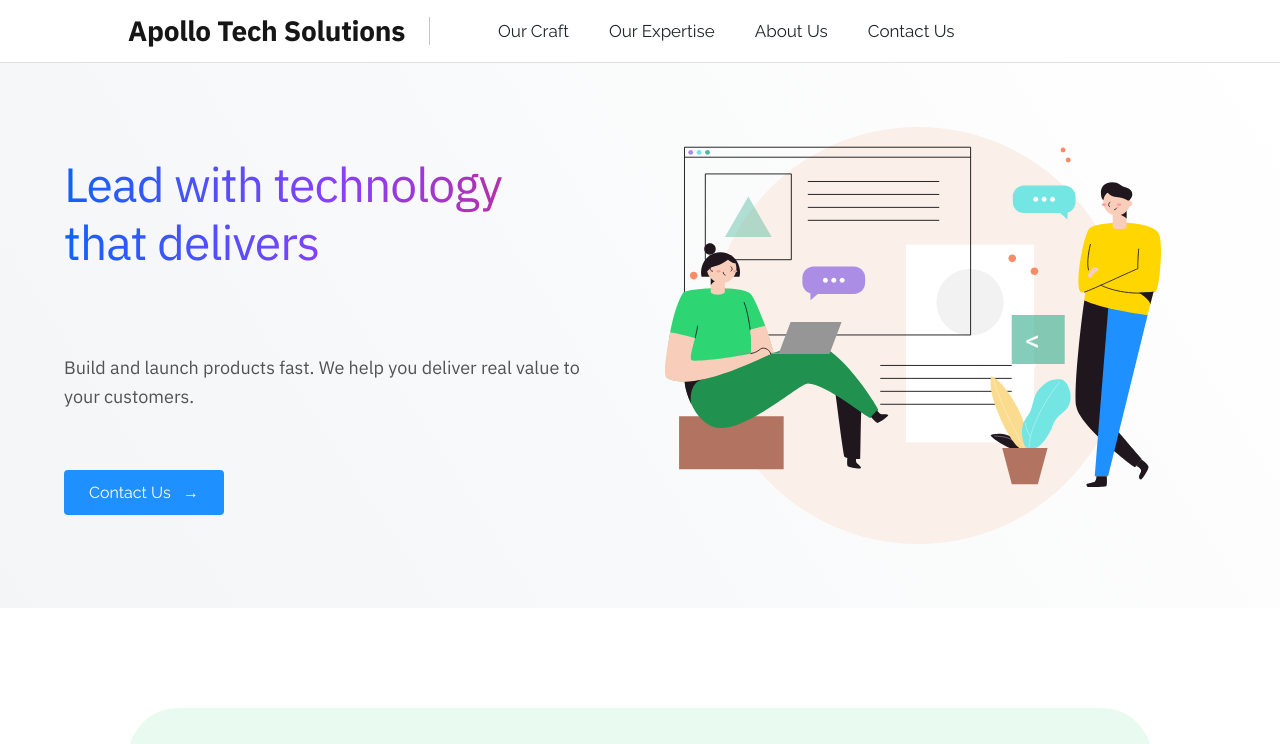
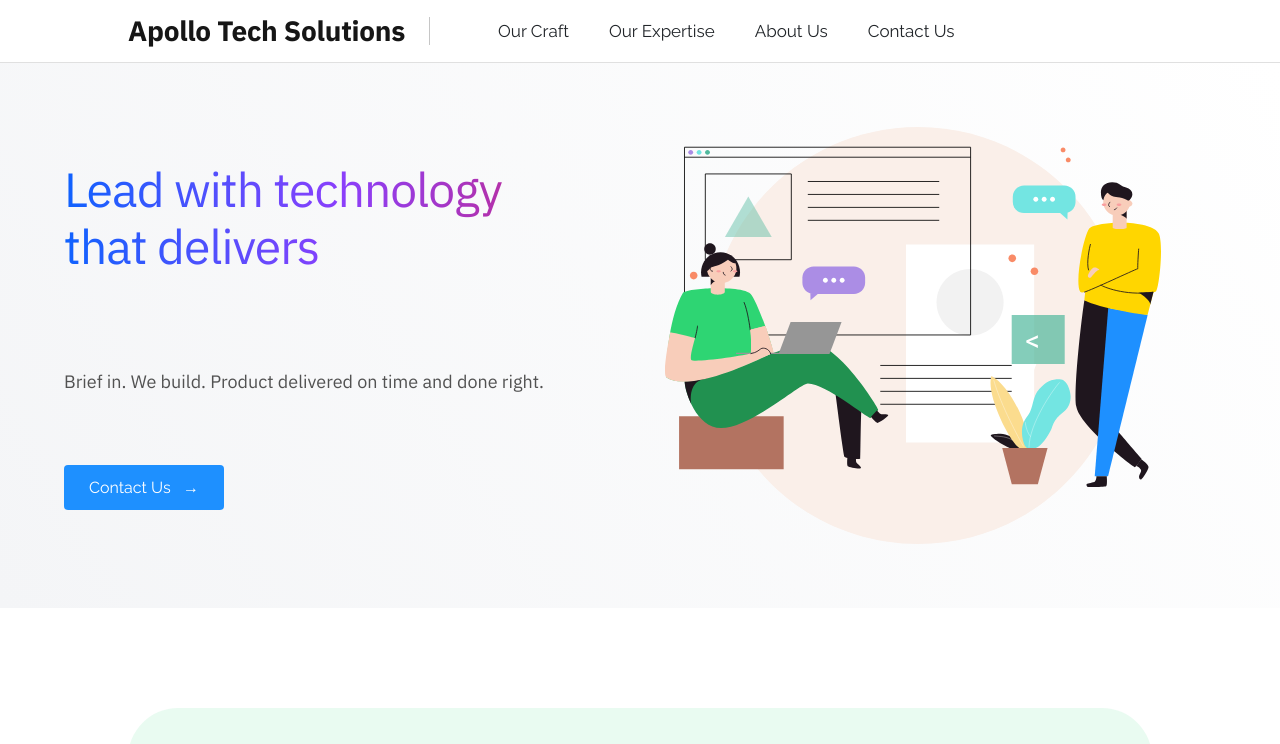
Before and after one commit to childhood2/company-website, a React (Create React App) app: page / in a window 1280 px wide. Shown: the top 744 px of the page. Built offline with nearby package versions, Linux system fonts and the light colour scheme.

Commit message:
update hero text content

```diff
--- a/src/components/Home.js
+++ b/src/components/Home.js
@@ -22,7 +22,7 @@ function Home() {
               that delivers
             </h1>
             <p className="home__heroText">
-              Build and launch products fast. We help you deliver real value to your customers.
+              Brief in. We build. Product delivered on time and done right.
             </p>
             <Link to="/contact-us">
               <input
```
